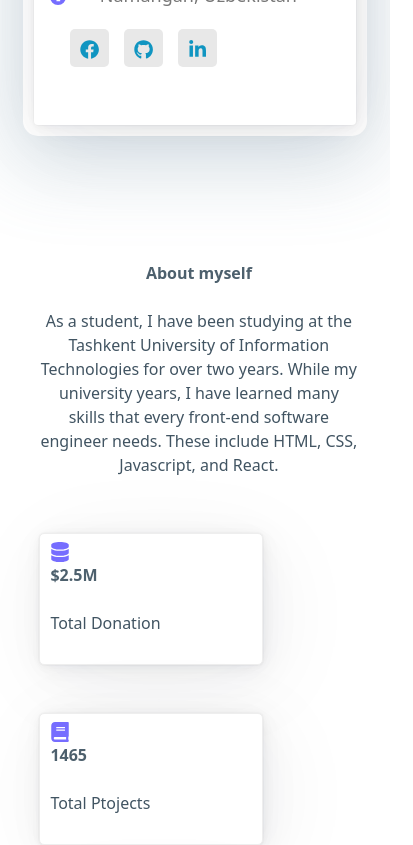
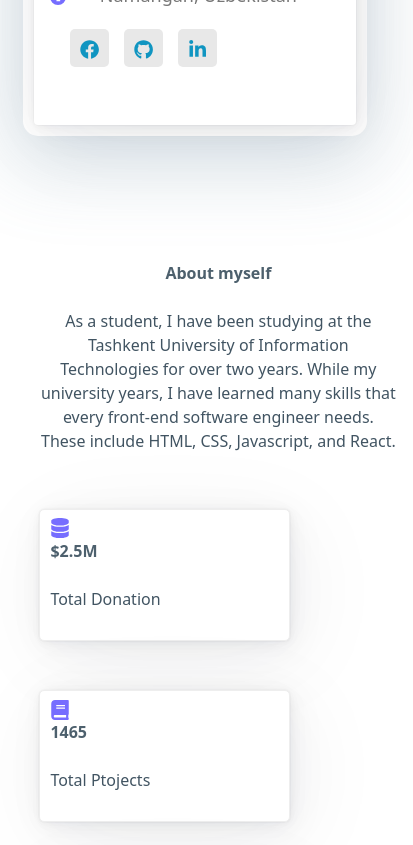
Before and after one commit to ismoilkhon/ismoilkhon.github.io, a React (Create React App) app: page / in a window 390 px wide. Shown: the part 900-1745 px from the top of the page, 413 px wide, since content can reach past the window. Built offline with nearby package versions, Linux system fonts and the light colour scheme; the HTML template or start-up script is replaced by a standard one.

Commit message:
more-responsive

```diff
--- a/src/App.css
+++ b/src/App.css
@@ -1,5 +1,5 @@
 .App {
   height: 100vh;
   width: 100%;
-  background: linear-gradient(90deg, rgb(118, 109, 255) 0%, rgb(136, 243, 255) 100%);
+  /* background: linear-gradient(90deg, rgb(118, 109, 255) 0%, rgb(136, 243, 255) 100%); */
 }
--- a/src/Screens/about/index.js
+++ b/src/Screens/about/index.js
@@ -2,7 +2,8 @@ import './style.css'
 import { FaBook, FaDatabase, FaUsers } from 'react-icons/fa'
 export const About = () => {
 	return (
-        <main className="container" id='about'>
+		<div className="aboutCont">
+			<div className="container" id='about'>
 				<div className="aboutInfo">
 					<h6>About myself</h6>
 					<p>As a student, I have been studying at the Tashkent University of Information Technologies for over two years. While my university years, I have learned many skills that every front-end software engineer needs. These include HTML, CSS, Javascript, and React.</p>
@@ -30,7 +31,7 @@ export const About = () => {
 						<h6>HTML 90%</h6>
 						<div className='progresBorder'>
 							<div className='progres'>
-                            <div style={{width: '90%'}} className='progresBar'>
+								<div style={{ width: '90%' }} className='progresBar'>
 
 								</div>
 							</div>
@@ -41,7 +42,7 @@ export const About = () => {
 						<h6>CSS 90%</h6>
 						<div className='progresBorder'>
 							<div className='progres'>
-                            <div style={{width: '90%'}} className='progresBar'>
+								<div style={{ width: '90%' }} className='progresBar'>
 
 								</div>
 							</div>
@@ -52,7 +53,7 @@ export const About = () => {
 						<h6>JAVASCRIPT 80%</h6>
 						<div className='progresBorder'>
 							<div className='progres'>
-                            <div style={{width: '80%'}} className='progresBar'>
+								<div style={{ width: '80%' }} className='progresBar'>
 
 								</div>
 							</div>
@@ -63,7 +64,7 @@ export const About = () => {
 						<h6>REACT 80%</h6>
 						<div className='progresBorder'>
 							<div className='progres'>
-                            <div style={{width: '80%'}} className='progresBar'>
+								<div style={{ width: '80%' }} className='progresBar'>
 
 								</div>
 							</div>
@@ -74,7 +75,7 @@ export const About = () => {
 						<h6>C 75%</h6>
 						<div className='progresBorder'>
 							<div className='progres'>
-                            <div style={{width: '75%'}} className='progresBar'>
+								<div style={{ width: '75%' }} className='progresBar'>
 
 								</div>
 							</div>
@@ -82,6 +83,7 @@ export const About = () => {
 					</div>
 
 				</div>
-        </main>
+			</div>
+		</div>
 	);
 }
--- a/src/Screens/about/style.css
+++ b/src/Screens/about/style.css
@@ -16,10 +16,16 @@
         width: 70%;
     }
 }
+.aboutCont{
+	width: 100%;
+	display: flex;
+	margin-left: 6%;
+	align-items: center;
+}
 .container{
-    width: 90%;
+    width: 100%;
     display: flex;
-    margin: 125px 6%;
+    margin: 125px 0;
     background-color: #FFFFFF;
 }
 .aboutInfo {
```
Lines whose indentation alone changed are shown as unchanged.
